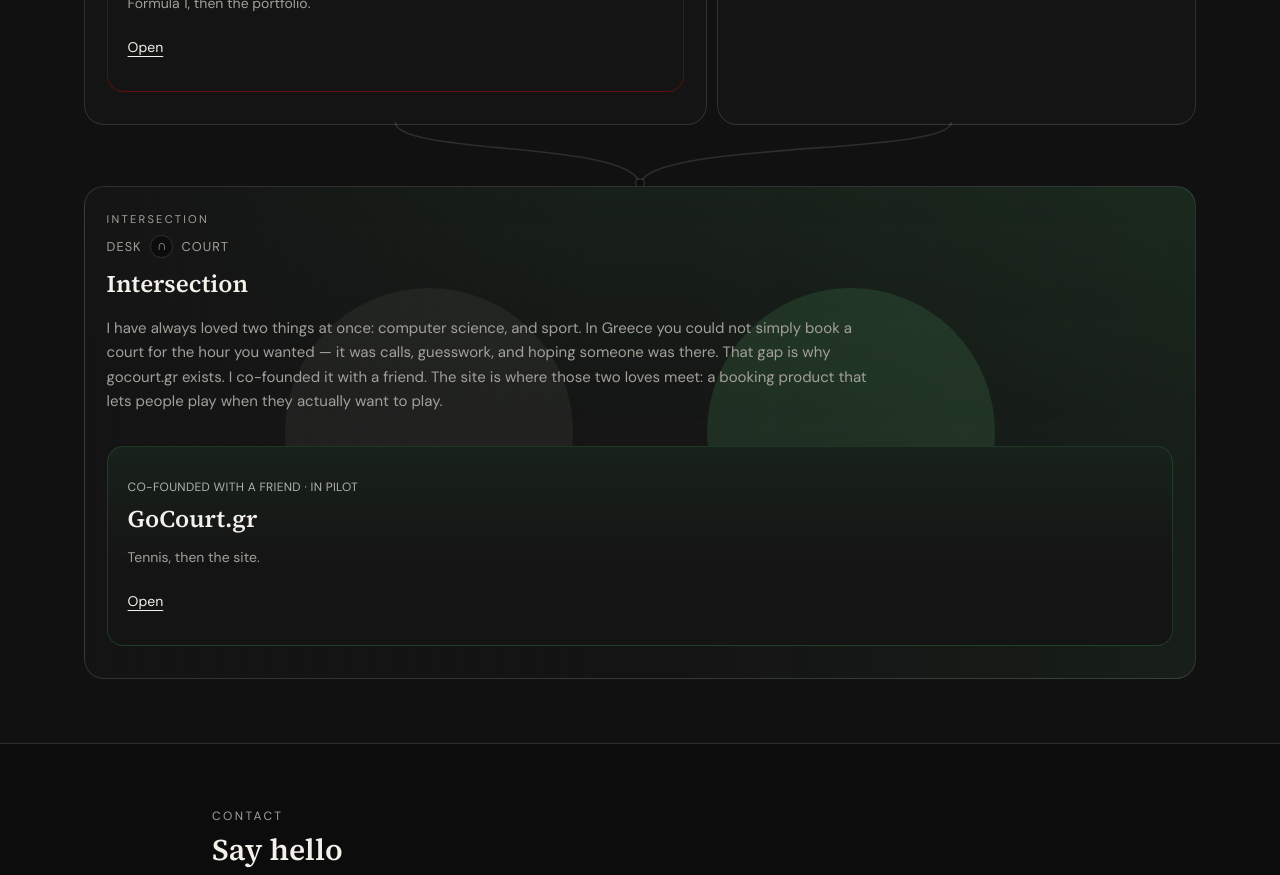
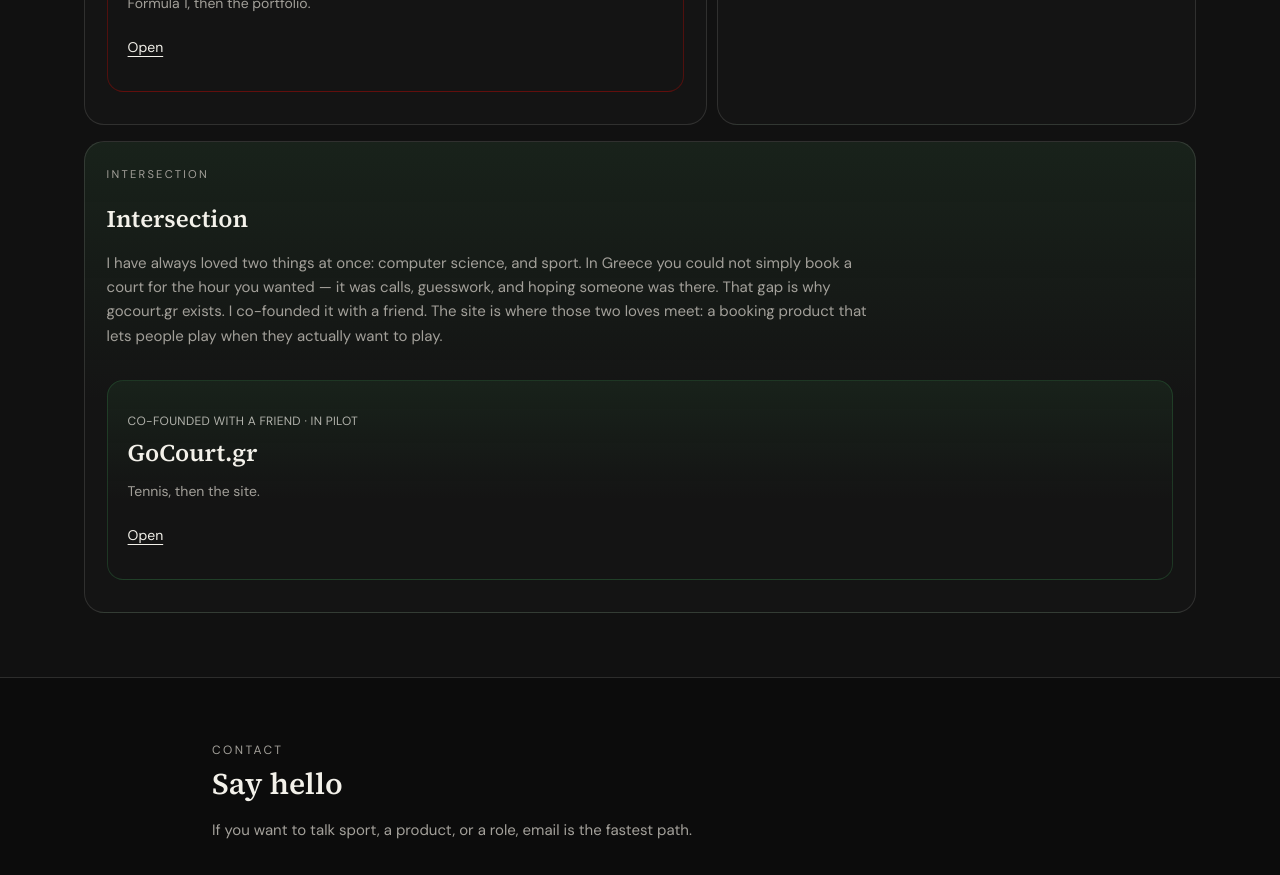
Before and after one commit to alexplds/personal-website, a Next.js app: page / in a window 1280 px wide. Shown: the part 1100-1975 px from the top of the page. Built offline with nearby package versions, Linux system fonts and the light colour scheme.

Commit message:
Revert "Show Intersection as the overlap of Desk and Court"
This reverts commit 79976867978b2a64fc1c41bd944a9a8241ebe0ab.

```diff
--- a/app/globals.css
+++ b/app/globals.css
@@ -368,40 +368,9 @@
   display: flex;
   flex-direction: column;
   max-width: 72rem;
-  margin: 0 auto;
+  margin: 0 auto 1rem;
   padding: 0 1.25rem;
   gap: 1rem;
-}
-
-.rooms-join {
-  display: none;
-}
-
-.rooms-join svg {
-  display: block;
-  width: 100%;
-  height: 4rem;
-}
-
-.rooms-join path {
-  fill: none;
-  stroke: var(--border);
-  stroke-width: 1.6;
-}
-
-.rooms-join circle {
-  fill: var(--background);
-  stroke: var(--border);
-  stroke-width: 1.6;
-}
-
-.rooms-intersection > :not(.rooms-venn) {
-  position: relative;
-  z-index: 1;
-}
-
-.rooms-intersection .rooms-label {
-  margin-bottom: 0.45rem;
 }
 
 .rooms-intersection-wrap {
@@ -411,71 +380,9 @@
 }
 
 .rooms-intersection {
-  position: relative;
-  overflow: hidden;
   background:
-    linear-gradient(90deg, var(--card) 0%, transparent 46%, transparent 54%, rgb(47 107 60 / 12%) 100%),
-    linear-gradient(180deg, rgb(47 107 60 / 14%), transparent 58%),
+    linear-gradient(180deg, rgb(47 107 60 / 16%), transparent 55%),
     var(--card);
-}
-
-.rooms-venn {
-  position: absolute;
-  inset: 0;
-  pointer-events: none;
-  overflow: hidden;
-}
-
-.rooms-venn-a,
-.rooms-venn-b {
-  position: absolute;
-  top: 50%;
-  width: 18rem;
-  height: 18rem;
-  border-radius: 999px;
-  translate: 0 -50%;
-}
-
-.rooms-venn-a {
-  left: 18%;
-  background: rgb(20 20 20 / 4%);
-}
-
-.rooms-venn-b {
-  right: 18%;
-  background: rgb(47 107 60 / 16%);
-}
-
-.dark .rooms-venn-a {
-  background: rgb(243 241 234 / 5%);
-}
-
-.dark .rooms-venn-b {
-  background: rgb(90 176 108 / 16%);
-}
-
-.rooms-formula {
-  display: flex;
-  align-items: center;
-  gap: 0.55rem;
-  margin: 0 0 0.65rem;
-  font-size: 0.8rem;
-  letter-spacing: 0.08em;
-  text-transform: uppercase;
-  color: var(--muted-foreground);
-}
-
-.rooms-cap {
-  display: inline-flex;
-  width: 1.4rem;
-  height: 1.4rem;
-  align-items: center;
-  justify-content: center;
-  border-radius: 999px;
-  border: 1px solid var(--border);
-  background: var(--background);
-  font-size: 0.85rem;
-  letter-spacing: 0;
 }
 
 .rooms-pane {
@@ -508,13 +415,6 @@
 }
 
 @media (min-width: 960px) {
-  .rooms-join {
-    display: block;
-    max-width: 72rem;
-    margin: -0.15rem auto 0;
-    padding: 0 1.25rem;
-  }
-
   .rooms-board {
     flex-direction: row;
     align-items: stretch;
--- a/components/destinations.tsx
+++ b/components/destinations.tsx
@@ -69,16 +69,7 @@ export function PlaySection({ embedded = false }: { embedded?: boolean }) {
 export function IntersectionSection() {
   return (
     <div id="play" className="rooms-pane rooms-intersection scroll-mt-20">
-      <div className="rooms-venn" aria-hidden="true">
-        <span className="rooms-venn-a" />
-        <span className="rooms-venn-b" />
-      </div>
       <p className="rooms-label">Intersection</p>
-      <p className="rooms-formula">
-        <span>Desk</span>
-        <span className="rooms-cap">∩</span>
-        <span>Court</span>
-      </p>
       <h2 className="font-heading text-2xl">Intersection</h2>
       <p className="mt-4 max-w-3xl text-[15px] leading-relaxed text-muted-foreground">
         {content.intersection}
--- a/components/rooms.tsx
+++ b/components/rooms.tsx
@@ -118,26 +118,9 @@ export function RoomsSplit({
         </div>
       </div>
 
-      <RoomsJoin pct={pct} />
-
       <div className="rooms-intersection-wrap">
         <IntersectionSection />
       </div>
     </section>
   );
 }
-
-function RoomsJoin({ pct }: { pct: number }) {
-  const left = pct * 5;
-  const right = pct * 10 + (1000 - pct * 10) / 2;
-
-  return (
-    <div className="rooms-join" aria-hidden="true">
-      <svg viewBox="0 0 1000 64" preserveAspectRatio="none">
-        <path d={`M ${left} 0 C ${left} 34, 500 18, 500 64`} />
-        <path d={`M ${right} 0 C ${right} 34, 500 18, 500 64`} />
-        <circle cx="500" cy="61" r="4" />
-      </svg>
-    </div>
-  );
-}
```
